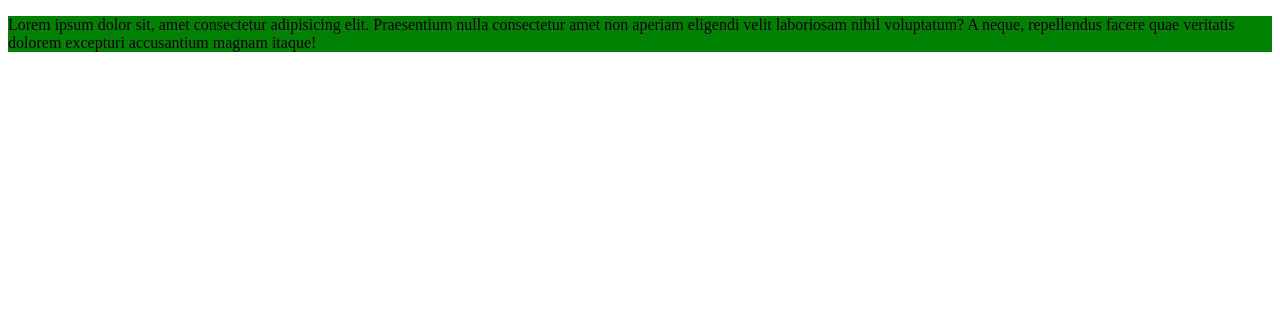
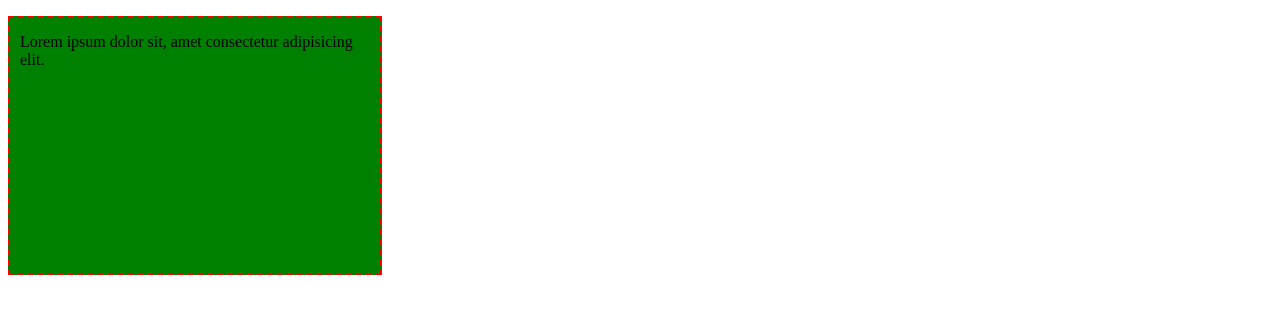
Before and after one commit to Kirdja/HW-11, a plain HTML site: page index.html in a window 1280 px wide. Drawn offline with Linux system fonts and the light colour scheme.

Commit message:
HW-11(2)

```diff
--- a/index.css
+++ b/index.css
@@ -1,8 +1,8 @@
 .body-text{
-    weight: 350 px ;
-    height: 220 px;
-    padding: 15 px 10 px 20px 10px;
-    margin-bottom: 30 px;
-    border: 2 px dached red;
+    width: 350px;
+    height: 220px;
+    padding: 15px 10px 20px 10px;
+    margin-bottom: 30px;
+    border: 2px dashed red;
     background-color: green;
 }
--- a/index.html
+++ b/index.html
@@ -7,6 +7,6 @@
     <link rel="stylesheet" href="./index.css">
 </head>
 <body>
-    <p class="body-text">Lorem ipsum dolor sit, amet consectetur adipisicing elit. Praesentium nulla consectetur amet non aperiam eligendi velit laboriosam nihil voluptatum? A neque, repellendus facere quae veritatis dolorem excepturi accusantium magnam itaque!</p>
+    <p class="body-text">Lorem ipsum dolor sit, amet consectetur adipisicing elit.</p>
 </body>
 </html>
```
